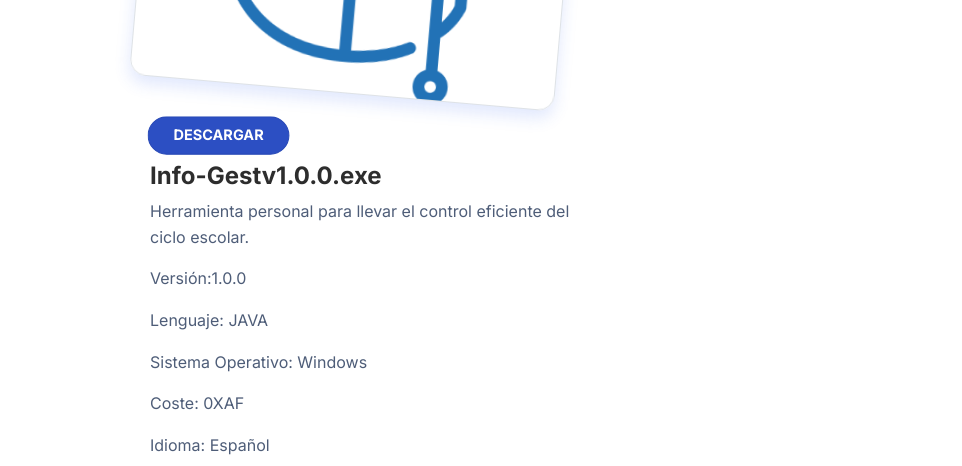
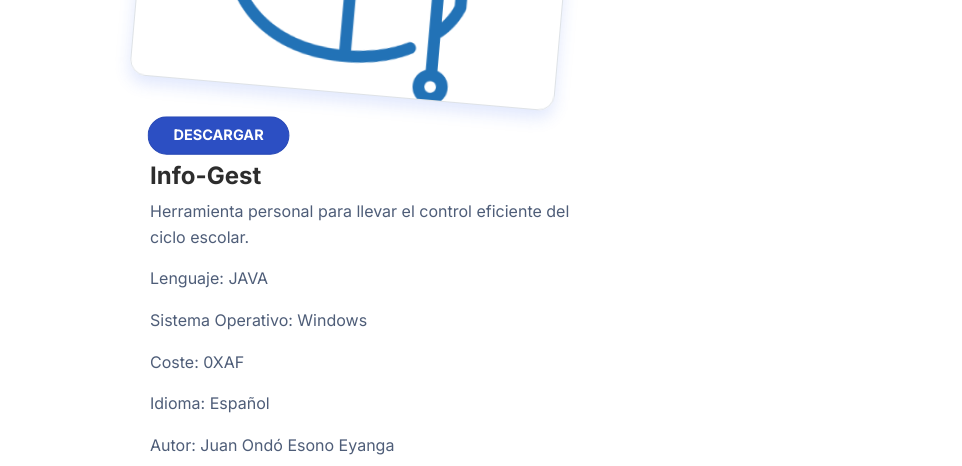
Before and after one commit to informaciongestionada/informaciongestionada.github.io, a plain HTML site: page descargar.html in a window 1280 px wide. Shown: the part 334-800 px from the top of the page, without its empty margins (52-1014 px from the left). Drawn offline with nearby package versions, Linux system fonts and the light colour scheme; a script that the page names is missing.

```diff
--- a/descargar.html
+++ b/descargar.html
@@ -38,14 +38,13 @@
                 <div class="col mb-4">
                     <div><a data-bs-toggle="tooltip" data-bss-tooltip="" href="https://info-gest.uptodown.com/windows/descargar" title="Descargar"><img class="rounded img-fluid border shadow swing animated infinite w-100 fit-cover" data-bss-disabled-mobile="true" src="assets/img/products/InstalIcono.png" style="height: 250px;" width="305" height="250"></a>
                         <div class="py-4" style="padding-top: 69px;margin-top: -1px;"><a class="btn btn-primary btn-sm active pulse animated infinite" role="button" href="https://info-gest.uptodown.com/windows/descargar">DESCARGAR</a>
-                            <h4 class="fw-bold" style="margin-top: 8px;">Info-Gestv1.0.0.exe</h4>
+                            <h4 class="fw-bold" style="margin-top: 8px;">Info-Gest</h4>
                             <p class="text-muted">Herramienta personal para llevar el control eficiente del ciclo escolar.</p>
-                            <p class="text-muted">Versión:1.0.0</p>
                             <p class="text-muted">Lenguaje: JAVA</p>
                             <p class="text-muted">Sistema Operativo: Windows</p>
                             <p class="text-muted">Coste: 0XAF</p>
                             <p class="text-muted">Idioma: Español</p>
-                            <p class="text-muted">Programador: Juan Ondó Esono Eyanga</p>
+                            <p class="text-muted">Autor: Juan Ondó Esono Eyanga</p>
                         </div>
                     </div>
                 </div>
```
